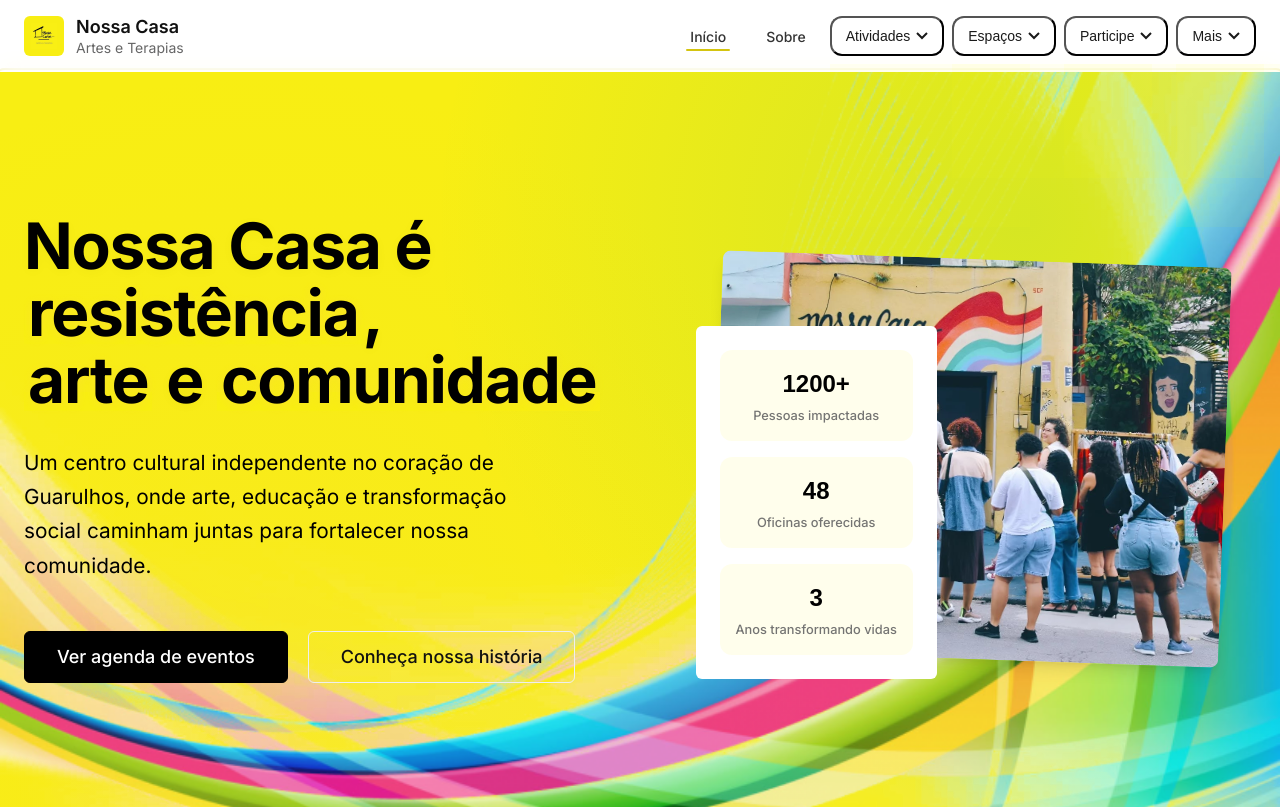
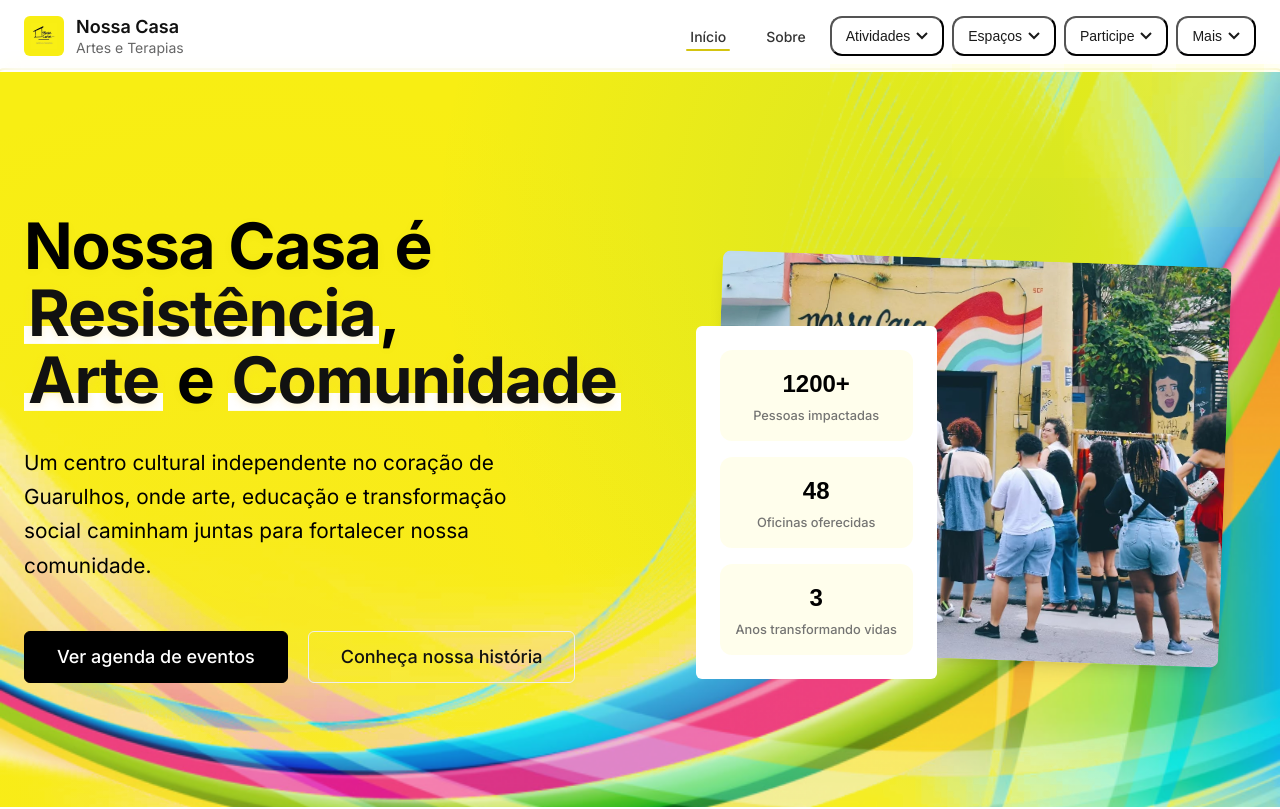
Before and after one commit to limaluizpaulo/nossa-casa, a React (Vite) app: page / in a window 1280 px wide. Shown: the top 809 px of the page. Built offline with nearby package versions, Linux system fonts and the light colour scheme.

Commit message:
feat: update highlight styles for hero section on Home page

```diff
--- a/src/pages/Home.jsx
+++ b/src/pages/Home.jsx
@@ -22,9 +22,9 @@ const Home = () => {
               <AnimateOnScroll animation="fade-up" delay={200}>
                 <div className="hero-text">
                   <h1 className="hero-title">
-                    Nossa Casa é <span className="highlight">resistência</span>,
+                    Nossa Casa é <span className="highlight">Resistência</span>,
                     <br />
-                    <span className="highlight">arte</span> e <span className="highlight">comunidade</span>
+                    <span className="highlight">Arte</span> e <span className="highlight">Comunidade</span>
                   </h1>
                   <p className="hero-description">
                     Um centro cultural independente no coração de Guarulhos,
--- a/src/styles/hero.css
+++ b/src/styles/hero.css
@@ -300,3 +300,16 @@
     transform: translateY(-10%) scale(1.15);
   }
 }
+
+/* Home page: override .highlight inside the home hero to be white instead of yellow */
+.home-page .hero-title .highlight,
+.home-page .hero-text .highlight {
+  color: var(--ink); /* keep black/dark text */
+  font-weight: var(--font-bold);
+  /* white underline only (solid white) to contrast with the hero background */
+  background: linear-gradient(120deg, #ffffff 0%, #ffffff 100%);
+  background-repeat: no-repeat;
+  background-size: 100% 0.28em;
+  background-position: 0 88%;
+  padding: 0 4px;
+}
```
